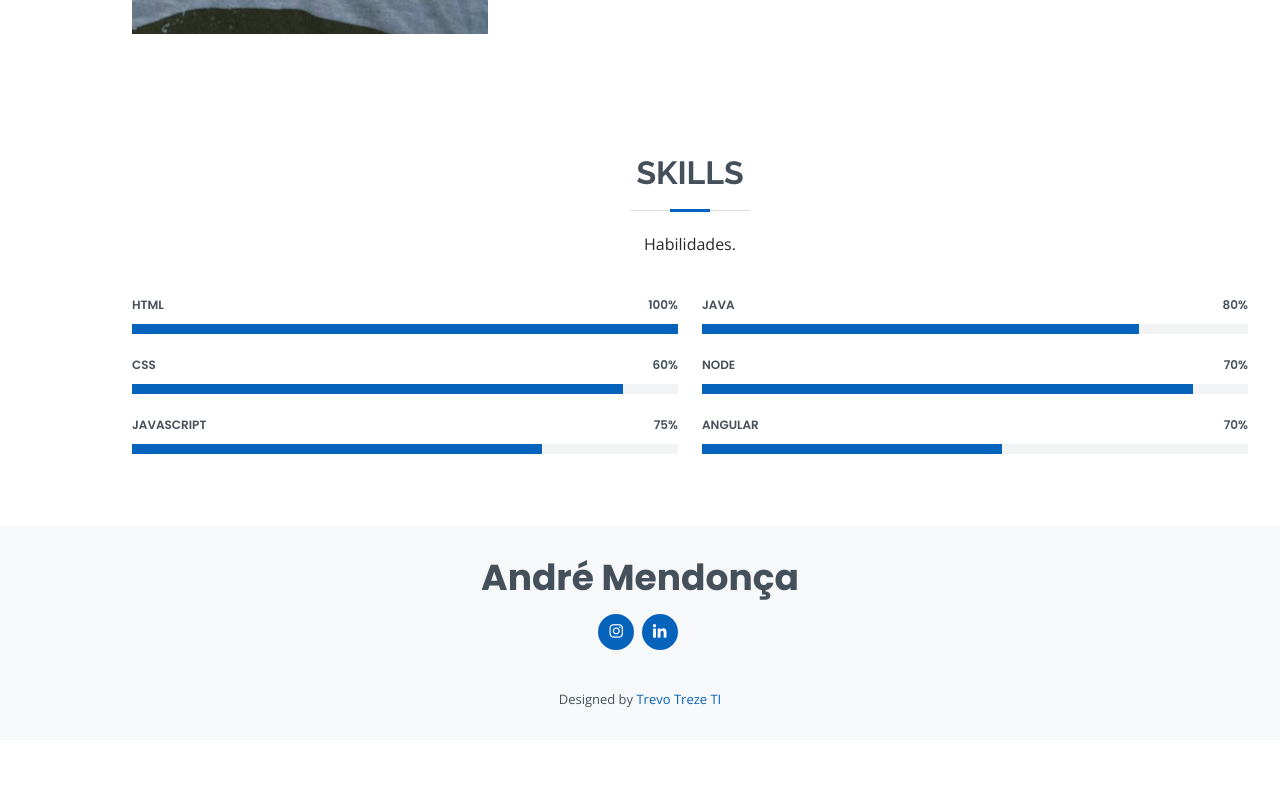
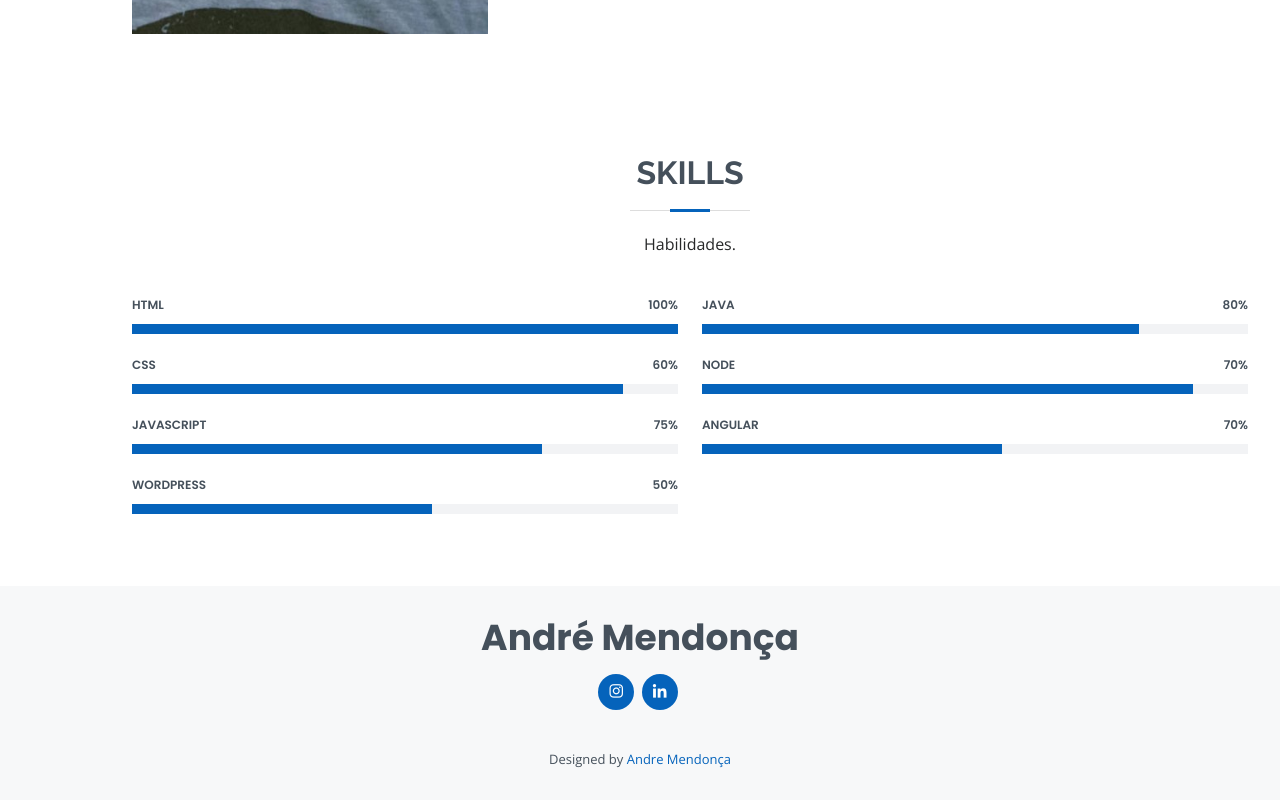
Before and after one commit to andremendoncaolv/meuPortfolio, a plain HTML site: page index.html in a window 1280 px wide. Shown: the part 1492-2292 px from the top of the page. Before the commit the page ends 2232 px from the top, so only its background shows below. Drawn offline with nearby package versions, Linux system fonts and the light colour scheme.

Commit message:
feature: alter in html

```diff
--- a/index.html
+++ b/index.html
@@ -58,7 +58,7 @@
       <div class="social-links">
         <!-- <a href="#" class="twitter"><i class="bx bxl-twitter"></i></a> -->
         <!-- <a href="#" class="facebook"><i class="bx bxl-facebook"></i></a> -->
-        <a href="https://www.instagram.com/trevotreze_ti" target="_blank" class="instagram"><i class="bx bxl-instagram"></i></a>
+        <a href="https://www.instagram.com/ogurodossites/" target="_blank" class="instagram"><i class="bx bxl-instagram"></i></a>
         <!-- <a href="#" class="google-plus"><i class="bx bxl-skype"></i></a> -->
         <a href="https://www.linkedin.com/in/andr%C3%A9-mendon%C3%A7a-301b6338/" target="_blank" class="linkedin"><i class="bx bxl-linkedin"></i></a>
       </div>
@@ -143,6 +143,13 @@
               <span class="skill">JavaScript <i class="val">75%</i></span>
               <div class="progress-bar-wrap">
                 <div class="progress-bar" role="progressbar" aria-valuenow="75" aria-valuemin="0" aria-valuemax="100"></div>
+              </div>
+            </div>
+
+            <div class="progress">
+              <span class="skill">WordPress <i class="val">50%</i></span>
+              <div class="progress-bar-wrap">
+                <div class="progress-bar" role="progressbar" aria-valuenow="55" aria-valuemin="0" aria-valuemax="100"></div>
               </div>
             </div>
 
@@ -256,7 +263,7 @@
       <div class="social-links">
         <!-- <a href="#" class="twitter"><i class="bx bxl-twitter"></i></a> -->
         <!-- <a href="#" class="facebook"><i class="bx bxl-facebook"></i></a> -->
-        <a href="https://www.instagram.com/trevotreze_ti" target="_blank" class="instagram"><i class="bx bxl-instagram"></i></a>
+        <a href="https://www.instagram.com/ogurodossites/" target="_blank" class="instagram"><i class="bx bxl-instagram"></i></a>
         <!-- <a href="#" class="google-plus"><i class="bx bxl-skype"></i></a> -->
         <a href="https://www.linkedin.com/in/andr%C3%A9-mendon%C3%A7a-301b6338/" target="_blank"  class="linkedin"><i class="bx bxl-linkedin"></i></a>
       </div>
@@ -268,7 +275,7 @@
         <!-- You can delete the links only if you purchased the pro version. -->
         <!-- Licensing information: [license-url] -->
         <!-- Purchase the pro version with working PHP/AJAX contact form: https://bootstrapmade.com/free-html-bootstrap-template-my-resume/ -->
-        Designed by <a href="#">Trevo Treze TI</a>
+        Designed by <a href="#">Andre Mendonça</a>
       </div>
     </div>
   </footer>
```
